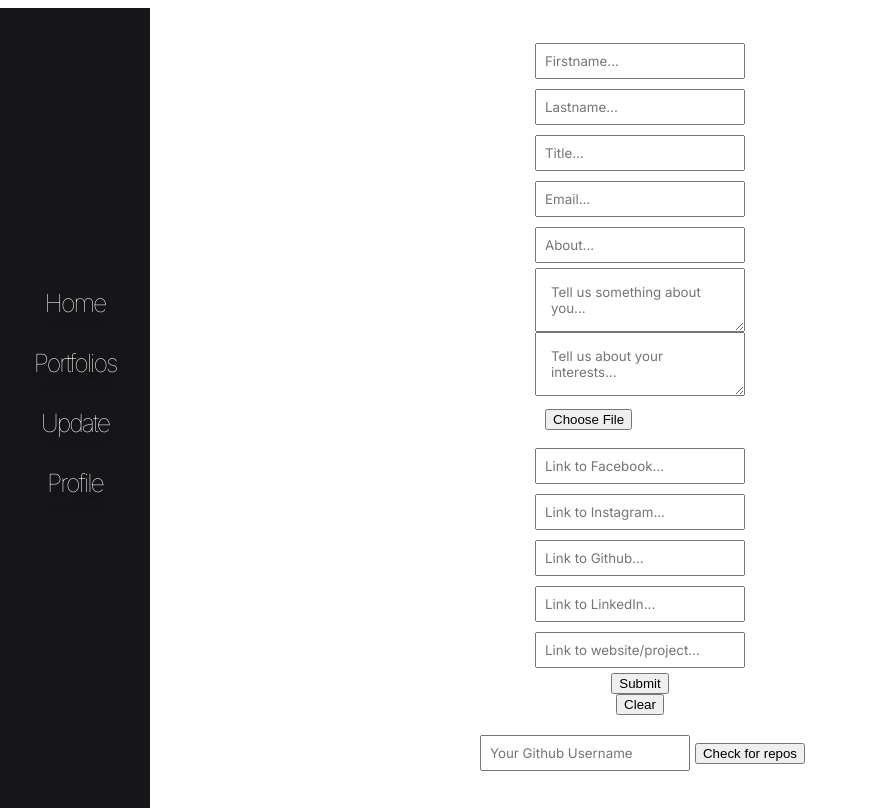
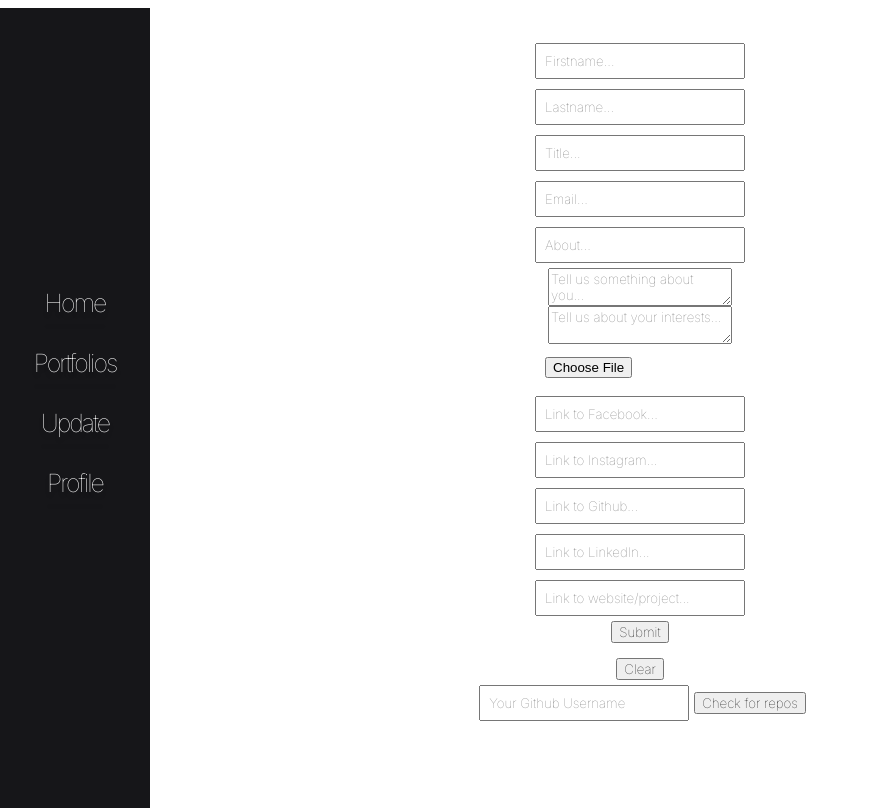
Before and after one commit to ChristopherHearne/Nuxt3-Project, a Nuxt app: page /update in a window 1280 px wide. Shown: the whole page, without its empty margins (0-869 px from the left). Built offline with nearby package versions, Linux system fonts and the light colour scheme.

Commit message:
started working on getting profiles from the API

```diff
--- a/components/FormSection.vue
+++ b/components/FormSection.vue
@@ -49,12 +49,12 @@
         v-model="profileInfo.website"
       />
       <button type="submit">Submit</button>
-      <button>Clear</button>
     </form>
+	<button @click="getProfiles">Clear</button>
     <div class="github-container">
       <input placeholder="Your Github Username" v-model="gitHubUser" />
       <button @click="getRepos">Check for repos</button>
-      <div class="github-message"></div>
+      <div class="github-message">{{profiles}}</div>
     </div>
   </div>
 </template>
@@ -66,6 +66,7 @@ export default {
       profileInfo: {},
       gitHubUser: null,
       repos: [],
+	  profiles: [],
     };
   },
   methods: {
@@ -97,6 +98,14 @@ export default {
       const results = await response.json();
       this.repos = results;
     },
+	async getProfiles(){
+		const response = await fetch("http://localhost:10157/api/Profile", {
+			headers: {
+				'Accept': 'application/json'
+			},
+		})
+		console.log(response)
+	}
   },
 };
 </script>
@@ -127,12 +136,8 @@ export default {
   width: 190px;
 }
 
-textarea{
+input, textarea, button{
 	font-family: 'Inter', sans-serif;
-	padding: 15px;
-}
-
-button{
-	cursor: pointer;
+	font-weight: 100;
 }
 </style>
```
